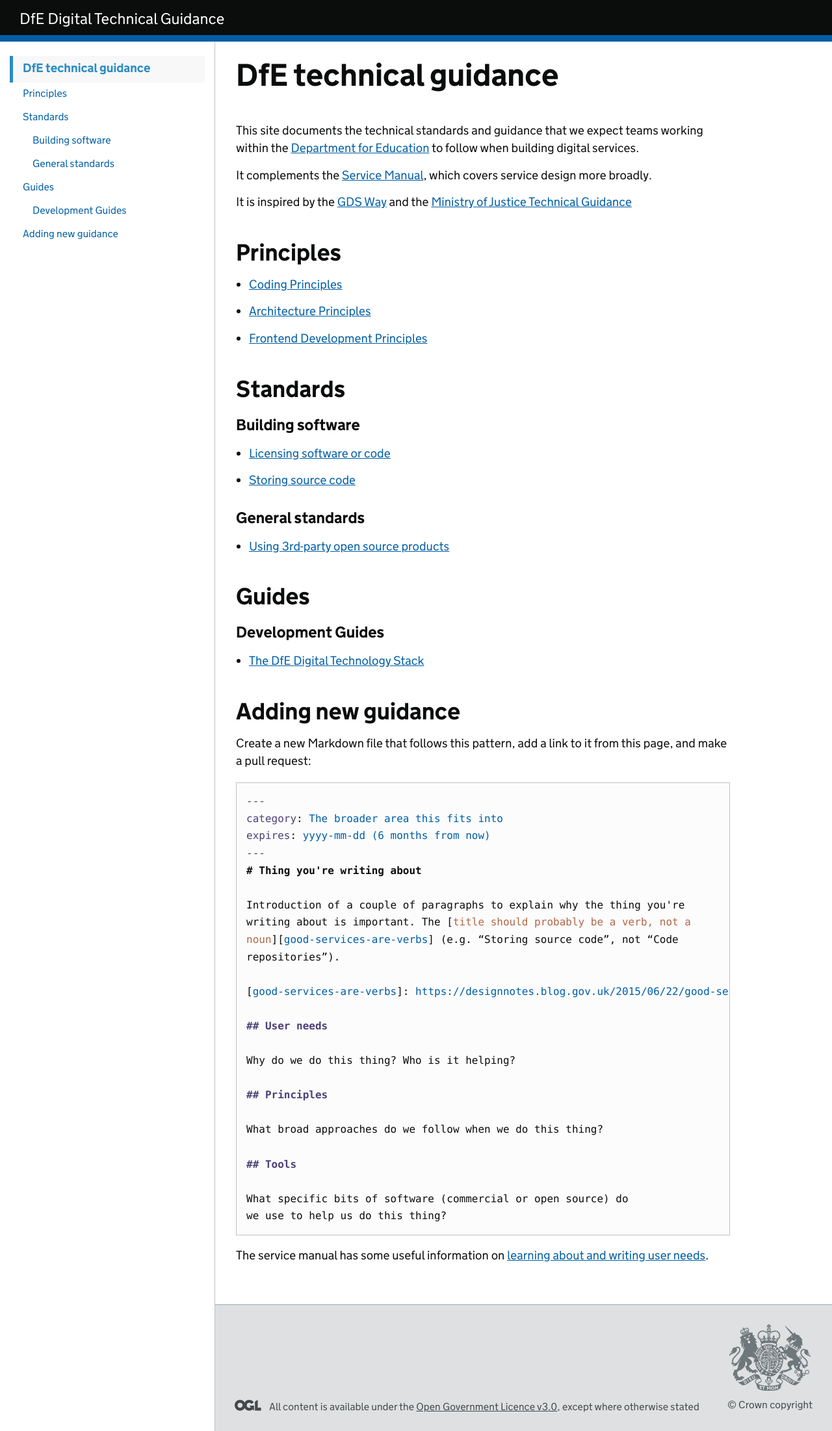
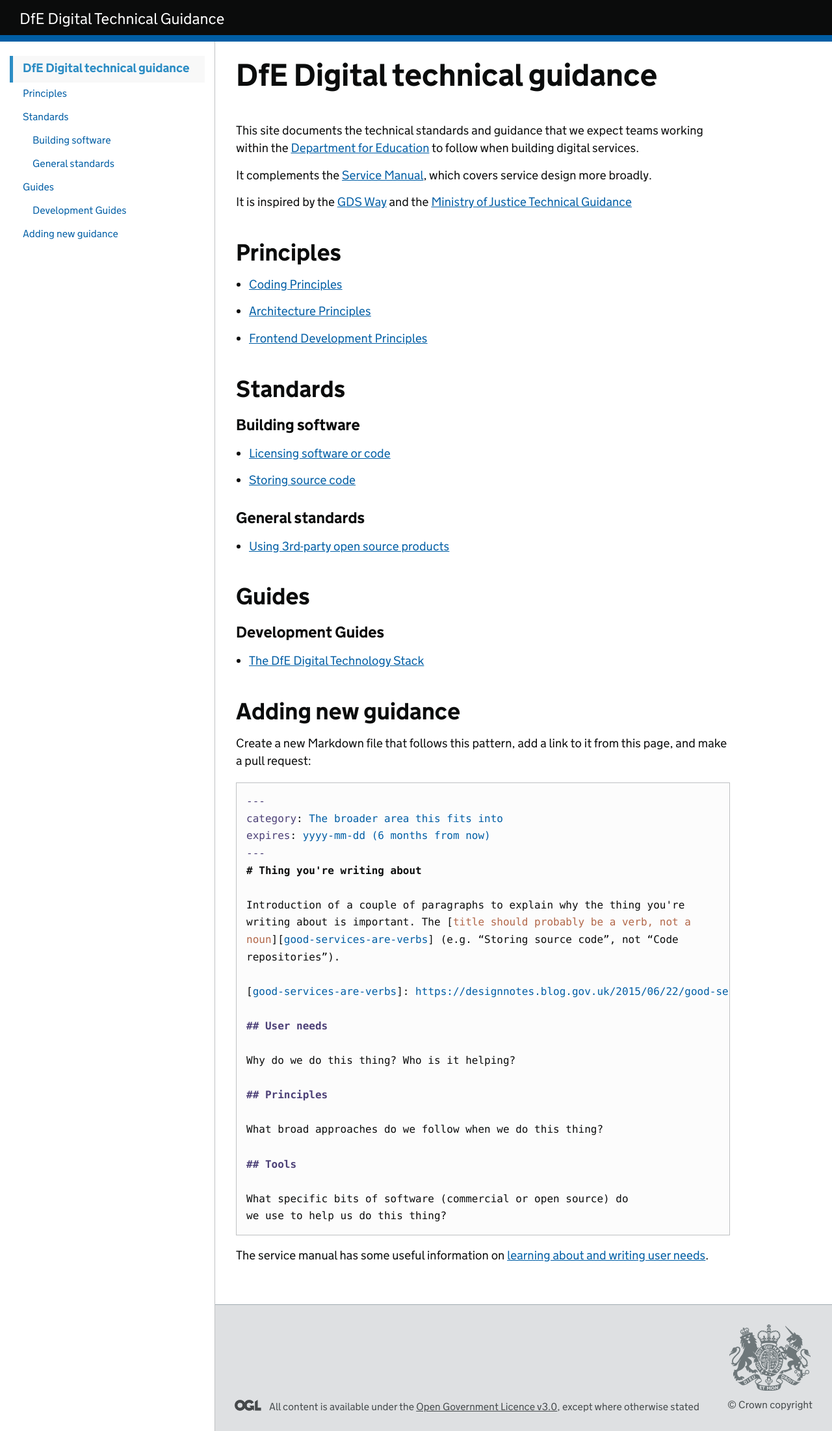
Before and after one commit to DFE-Digital/technical-guidance, a Jekyll site: the page built from index.md, in a window 1280 px wide. Shown: the whole page at 65% size. Built offline with Jekyll 4.4.1, drawn with Linux system fonts in a browser that asks for light colours; our own code applies the rules of GitHub Pages for plain Markdown files.

Commit message:
Update the name on the front page

```diff
--- a/index.md
+++ b/index.md
@@ -1,4 +1,4 @@
-# DfE technical guidance
+# DfE Digital technical guidance
 This site documents the technical standards and guidance that we expect teams working
 within the [Department for Education](https://www.gov.uk/government/organisations/department-for-education)
 to follow when building digital services.
```
